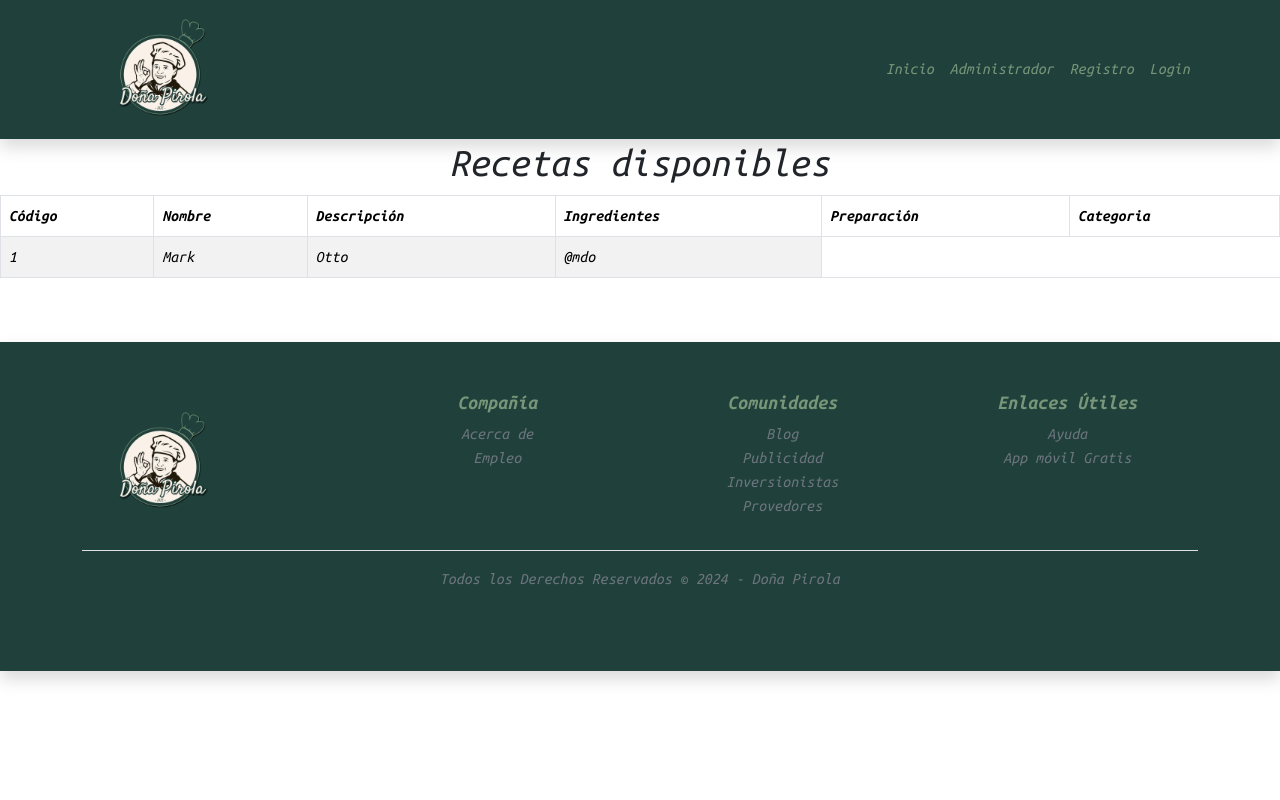
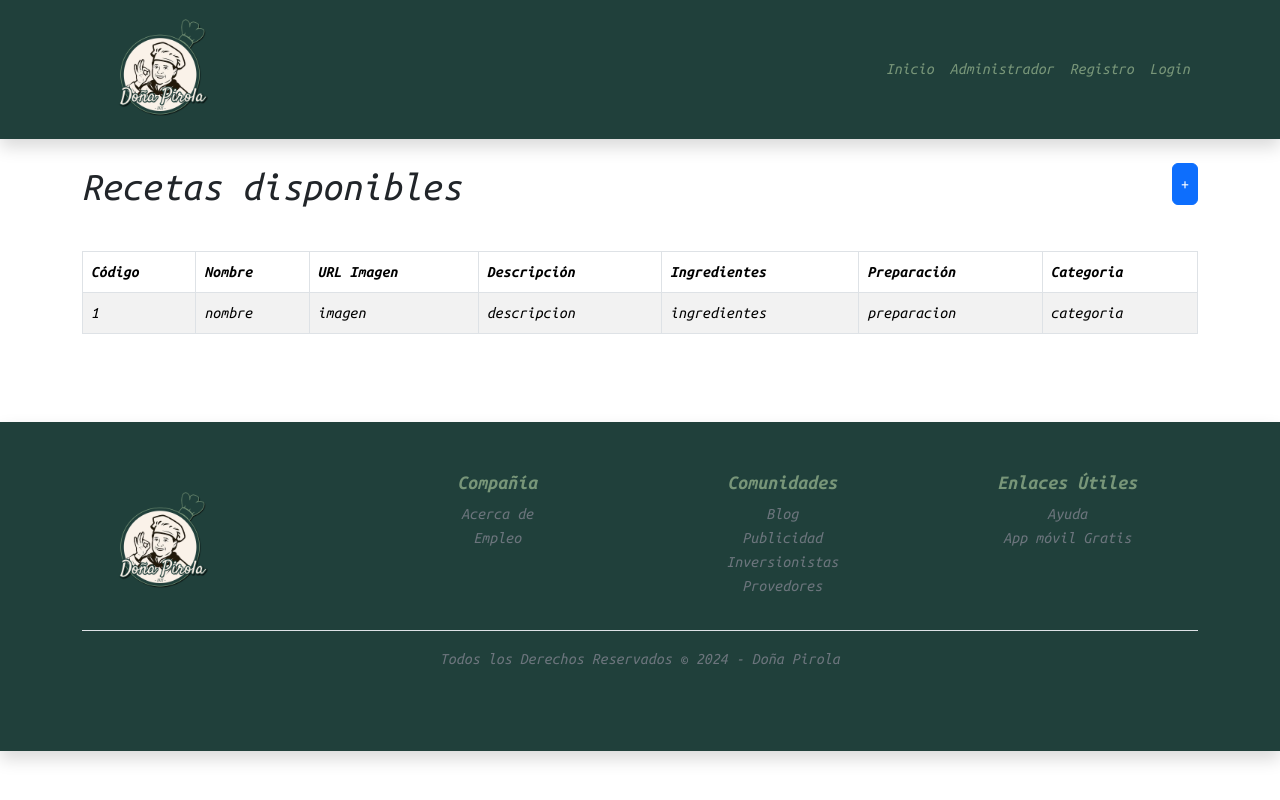
Before and after one commit to juanchyquintana/blogRecetasRolling, a React (Vite) app: page /administrador in a window 1280 px wide. Built offline with nearby package versions, Linux system fonts and the light colour scheme; a web font is replaced by a local one.

Commit message:
se agrego el estilo de la página Administrador

```diff
--- a/src/components/pages/Administrador.jsx
+++ b/src/components/pages/Administrador.jsx
@@ -1,14 +1,18 @@
-import { Table } from "react-bootstrap";
+import { Button, Table } from "react-bootstrap";
 
 const Administrador = () => {
   return (
-        <section>
-        <h1 className='text-center'>Recetas disponibles</h1>
-        <Table striped bordered hover>
+    <section className="container my-4">
+      <div className="d-flex justify-content-between align-items-start">
+        <h1 className="mb-3">Recetas disponibles</h1>
+        <Button variant="primary p-2">+</Button>
+      </div>
+      <Table striped bordered hover className="mt-4">
         <thead>
           <tr>
             <th>Código</th>
             <th>Nombre</th>
+            <th>URL Imagen</th>
             <th>Descripción</th>
             <th>Ingredientes</th>
             <th>Preparación</th>
@@ -18,9 +22,12 @@ const Administrador = () => {
         <tbody>
           <tr>
             <td>1</td>
-          <td>Mark</td>
-          <td>Otto</td>
-          <td>@mdo</td>
+            <td>nombre</td>
+            <td>imagen</td>
+            <td>descripcion</td>
+            <td>ingredientes</td>
+            <td>preparacion</td>
+            <td>categoria</td>
           </tr>
         </tbody>
       </Table>
```
Lines whose indentation alone changed are shown as unchanged.
